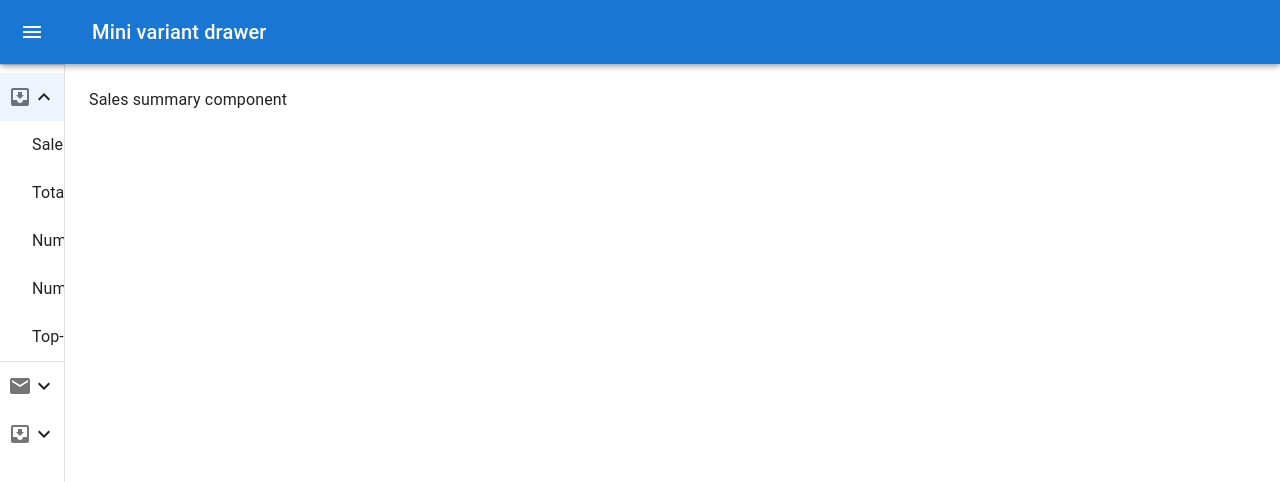
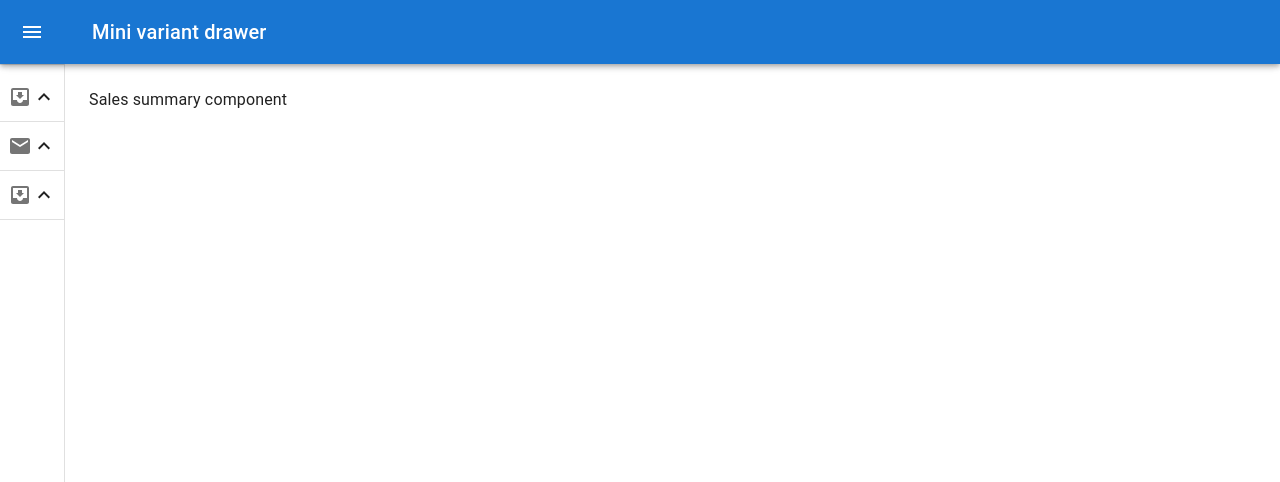
Before and after one commit to saqlain-shah/batch-7, a React (Vite) app in the folder admin-panel/: page / in a window 1280 px wide. Both pictures are taken after a click on the item "Dashboard Overview". Shown: the top 482 px of the page. Built offline with nearby package versions, Linux system fonts and the light colour scheme.

Commit message:
fix comonent diplay properly

```diff
--- a/admin-panel/src/MenuList.jsx
+++ b/admin-panel/src/MenuList.jsx
@@ -9,9 +9,9 @@ export const menuItems = [
       text: 'Dashboard Overview',
       icon: <InboxIcon />,
       subMenu: [
-        { text: 'Sales summary (today, this week, this month)', component: () => <div>Sales summary component</div> },
-        { text: 'Total revenue', component: () => <div>1</div> },
-        { text: 'Number of orders', component: () => <div>2</div> },
+        { text: 'Sales summary', component:( () => <div>Sales summary component</div> )},
+        { text: 'Total revenue', component: (() => <div>1</div>) },
+        { text: 'Number of orders', component: (() => <div>2</div>) },
         { text: 'Number of customers', component: () => <div>3</div> },
         { text: 'Top-selling products', component: () => <div>4</div> },
       ],
--- a/admin-panel/src/Sidebar.jsx
+++ b/admin-panel/src/Sidebar.jsx
@@ -131,7 +131,8 @@
   const theme = useTheme();
   const [open, setOpen] = React.useState(false);
   const [selectedMenu, setSelectedMenu] = React.useState(0);
-   const [openSubMenu, setOpenSubMenu] = React.useState(null);
+  const [selectedSubMenu, setSelectedSubMenu] = React.useState(0);
+  const [openSubMenu, setOpenSubMenu] = React.useState(false);
   const [subMenuComponent, setSubMenuComponent] = React.useState(null);
 
   const handleDrawerOpen = () => {
@@ -143,18 +144,19 @@
   };
 
   const handleMenuClick = (index) => {
+    console.log("index", index)
     setSelectedMenu(index);
-     setOpenSubMenu(openSubMenu === index ? null : index);
+    setOpenSubMenu(true);
   };
 
   React.useEffect(() => {
-     setSubMenuComponent(null);
-     if (openSubMenu !== null) {
-       setSubMenuComponent(menuItems[selectedMenu].subMenu[openSubMenu].component());
+    // setSubMenuComponent(false);
+    if (openSubMenu === true) {
+      setSubMenuComponent(menuItems[selectedMenu].subMenu[0].component());
     }
     // Clean up
     return () => {
-       setSubMenuComponent(null);
+      setSubMenuComponent(false);
     };
   }, [openSubMenu, selectedMenu]);
 
@@ -193,7 +195,7 @@
               <ListItem
                 disablePadding
                 sx={{ display: 'block' }}
-                 selected={selectedMenu === index}
+                // selected={selectedMenu}
                 onClick={() => handleMenuClick(index)}
               >
                 <ListItemButton
@@ -213,20 +215,20 @@
                     {item.icon}
                   </ListItemIcon>
                   <ListItemText primary={item.text} sx={{ opacity: open ? 1 : 0 }} />
-                   {openSubMenu === index ? <ExpandLess /> : <ExpandMore />}
+                  {openSubMenu === true ? <ExpandLess /> : <ExpandMore />}
                 </ListItemButton>
               </ListItem>
-               <Collapse in={openSubMenu === index} timeout="auto" unmountOnExit>
+              <Collapse in={open ? selectedMenu === index ? openSubMenu === true ? true : false : false : false} timeout="auto" unmountOnExit>
                 <List component="div" disablePadding>
                   {item.subMenu.map((subItem, subIndex) => (
-                     <ListItem key={subIndex} disablePadding>
+                    <ListItem key={subIndex} disablePadding onClick={() => setSelectedSubMenu(subIndex)}>
                       <ListItemButton
                         sx={{
                           minHeight: 48,
                           justifyContent: open ? 'initial' : 'center',
                           px: 4,
                         }}
-                         onClick={() => console.log(subItem)}
+                        onClick={() => setSubMenuComponent(subItem.component)}
                       >
                         <ListItemText primary={subItem.text} />
                       </ListItemButton>
@@ -234,7 +236,7 @@
                   ))}
                 </List>
               </Collapse>
-               {openSubMenu === index ? <Divider /> : null}
+              {openSubMenu === true ? <Divider /> : null}
             </div>
           ))}
         </List>
```
Lines whose indentation alone changed are shown as unchanged.
